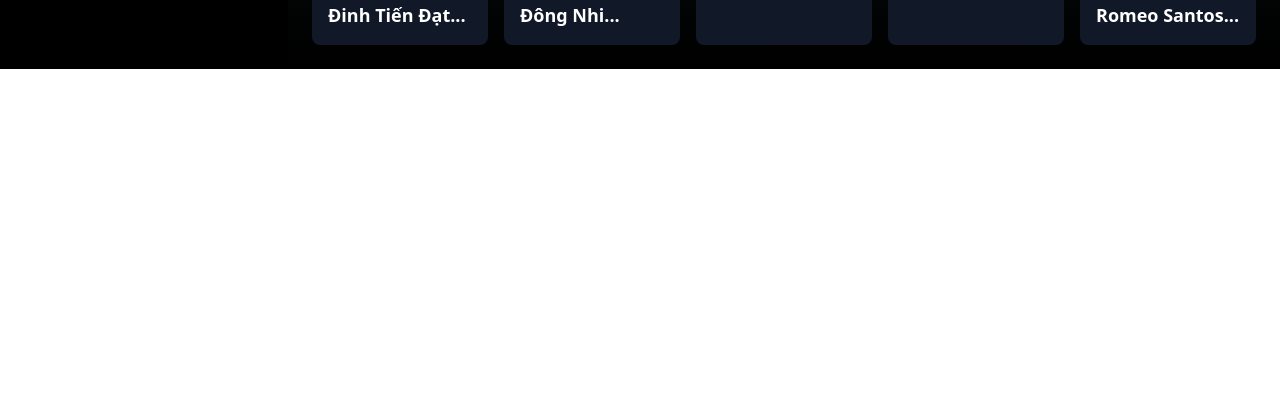
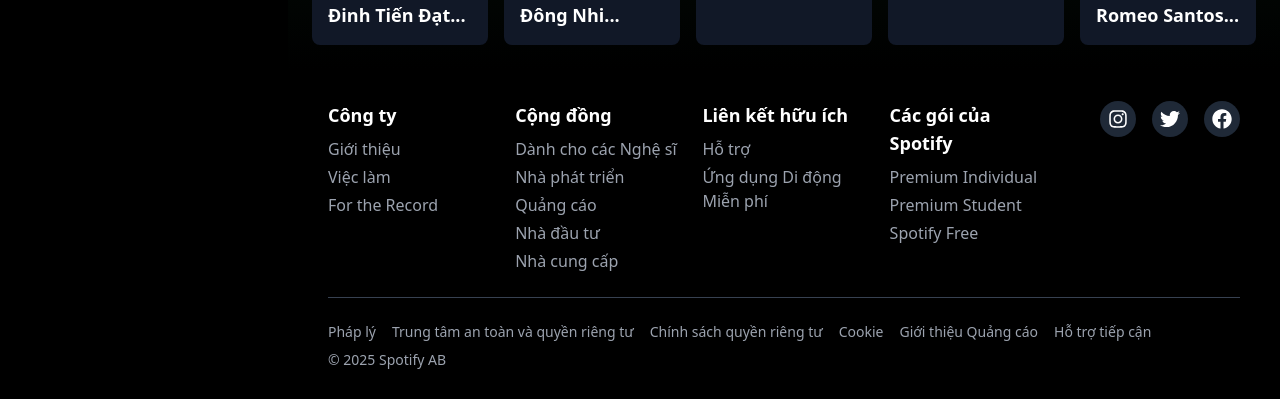
Before and after one commit to dacbac2702/spotify-music-streaming, a React (Create React App) app in the folder frontend/: page / in a window 1280 px wide. Shown: the part 1215-1614 px from the top of the page. Before the commit the page ends 1284 px from the top, so only its background shows below. Built offline with nearby package versions, Linux system fonts and the light colour scheme.

Commit message:
add footer

```diff
--- a/frontend/src/App.js
+++ b/frontend/src/App.js
@@ -2,6 +2,7 @@
 import Header from "./components/Header";
 import Navbar from "./components/Navbar";
 import MainContent from "./components/MainContent";
+import Footer from "./components/Footer";
 
 function App() {
   return (
@@ -9,7 +10,10 @@
       <Header />
       <div className="flex">
         <Navbar />
-        <MainContent className="flex-1" />
+        <div className="flex flex-col flex-1 min-h-screen">
+          <MainContent />
+          <Footer />
+        </div>
       </div>
     </div>
   );
--- /dev/null
+++ b/frontend/src/components/Footer.js
@@ -0,0 +1,109 @@
+import React from "react";
+import { FaInstagram, FaTwitter, FaFacebook } from "react-icons/fa";
+
+const Footer = () => {
+  return (
+    <footer className="bg-black text-white px-10 py-8">
+      {/* Phần trên: 4 danh mục + Mạng xã hội */}
+      <div className="grid grid-cols-5 gap-6 mb-6">
+        {/* Cột 1 */}
+        <div>
+          <h3 className="text-lg font-bold mb-2">Công ty</h3>
+          <ul className="text-gray-400 space-y-1">
+            <li>
+              <a href="#">Giới thiệu</a>
+            </li>
+            <li>
+              <a href="#">Việc làm</a>
+            </li>
+            <li>
+              <a href="#">For the Record</a>
+            </li>
+          </ul>
+        </div>
+
+        {/* Cột 2 */}
+        <div>
+          <h3 className="text-lg font-bold mb-2">Cộng đồng</h3>
+          <ul className="text-gray-400 space-y-1">
+            <li>
+              <a href="#">Dành cho các Nghệ sĩ</a>
+            </li>
+            <li>
+              <a href="#">Nhà phát triển</a>
+            </li>
+            <li>
+              <a href="#">Quảng cáo</a>
+            </li>
+            <li>
+              <a href="#">Nhà đầu tư</a>
+            </li>
+            <li>
+              <a href="#">Nhà cung cấp</a>
+            </li>
+          </ul>
+        </div>
+
+        {/* Cột 3 */}
+        <div>
+          <h3 className="text-lg font-bold mb-2">Liên kết hữu ích</h3>
+          <ul className="text-gray-400 space-y-1">
+            <li>
+              <a href="#">Hỗ trợ</a>
+            </li>
+            <li>
+              <a href="#">Ứng dụng Di động Miễn phí</a>
+            </li>
+          </ul>
+        </div>
+
+        {/* Cột 4 */}
+        <div>
+          <h3 className="text-lg font-bold mb-2">Các gói của Spotify</h3>
+          <ul className="text-gray-400 space-y-1">
+            <li>
+              <a href="#">Premium Individual</a>
+            </li>
+            <li>
+              <a href="#">Premium Student</a>
+            </li>
+            <li>
+              <a href="#">Spotify Free</a>
+            </li>
+          </ul>
+        </div>
+
+        {/* Cột 5: Mạng xã hội */}
+        <div className="flex items-start justify-end space-x-4">
+          <a href="#" className="p-2 bg-gray-800 rounded-full">
+            <FaInstagram size={20} />
+          </a>
+          <a href="#" className="p-2 bg-gray-800 rounded-full">
+            <FaTwitter size={20} />
+          </a>
+          <a href="#" className="p-2 bg-gray-800 rounded-full">
+            <FaFacebook size={20} />
+          </a>
+        </div>
+      </div>
+
+      {/* Đường kẻ ngang */}
+      <hr className="border-gray-700 mb-6" />
+
+      {/* Phần dưới: Thông tin pháp lý */}
+      <div className="flex flex-wrap justify-between text-gray-400 text-sm">
+        <div className="space-x-4 mb-2">
+          <a href="#">Pháp lý</a>
+          <a href="#">Trung tâm an toàn và quyền riêng tư</a>
+          <a href="#">Chính sách quyền riêng tư</a>
+          <a href="#">Cookie</a>
+          <a href="#">Giới thiệu Quảng cáo</a>
+          <a href="#">Hỗ trợ tiếp cận</a>
+        </div>
+        <div>&copy; 2025 Spotify AB</div>
+      </div>
+    </footer>
+  );
+};
+
+export default Footer;
```
